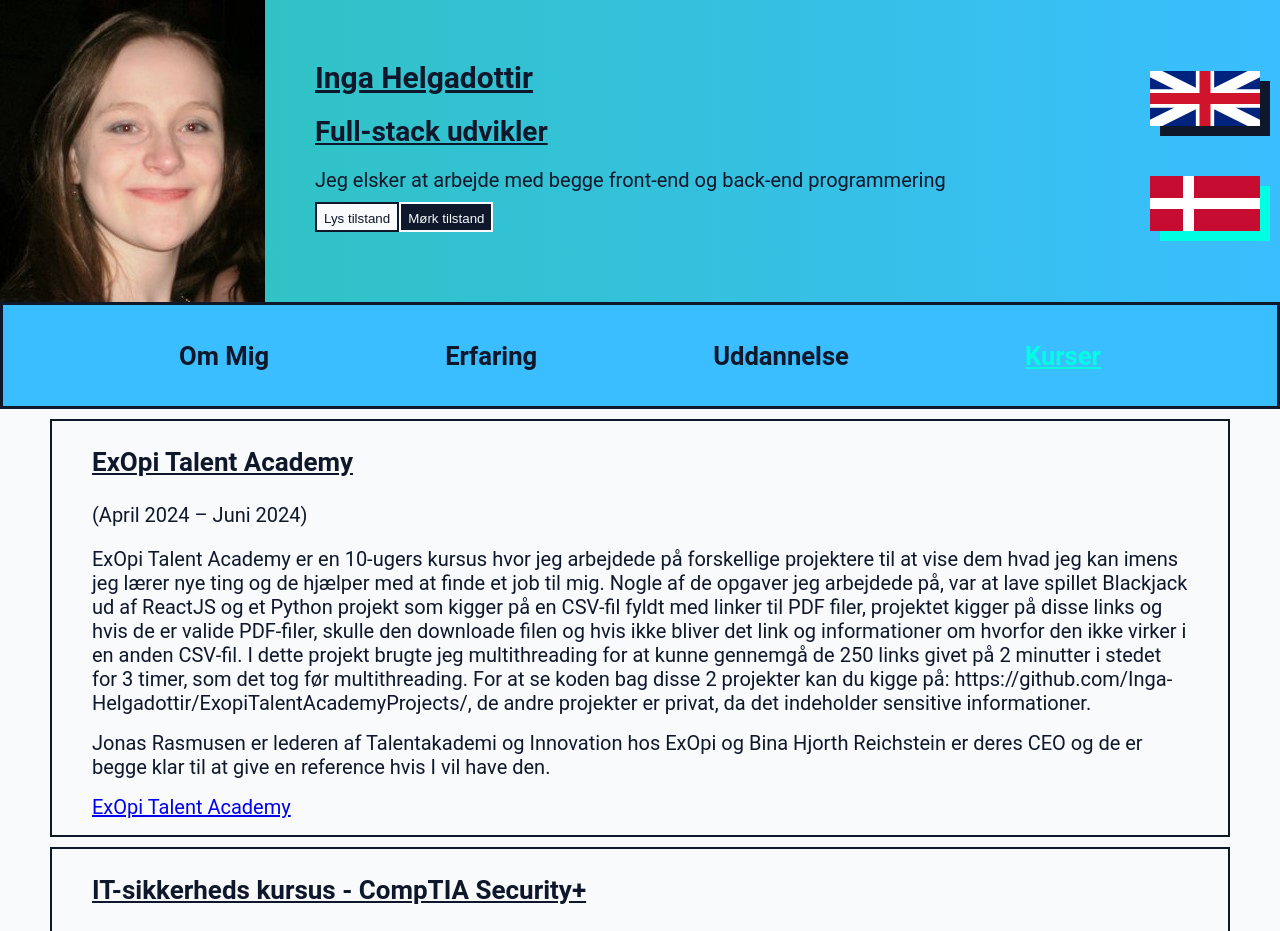
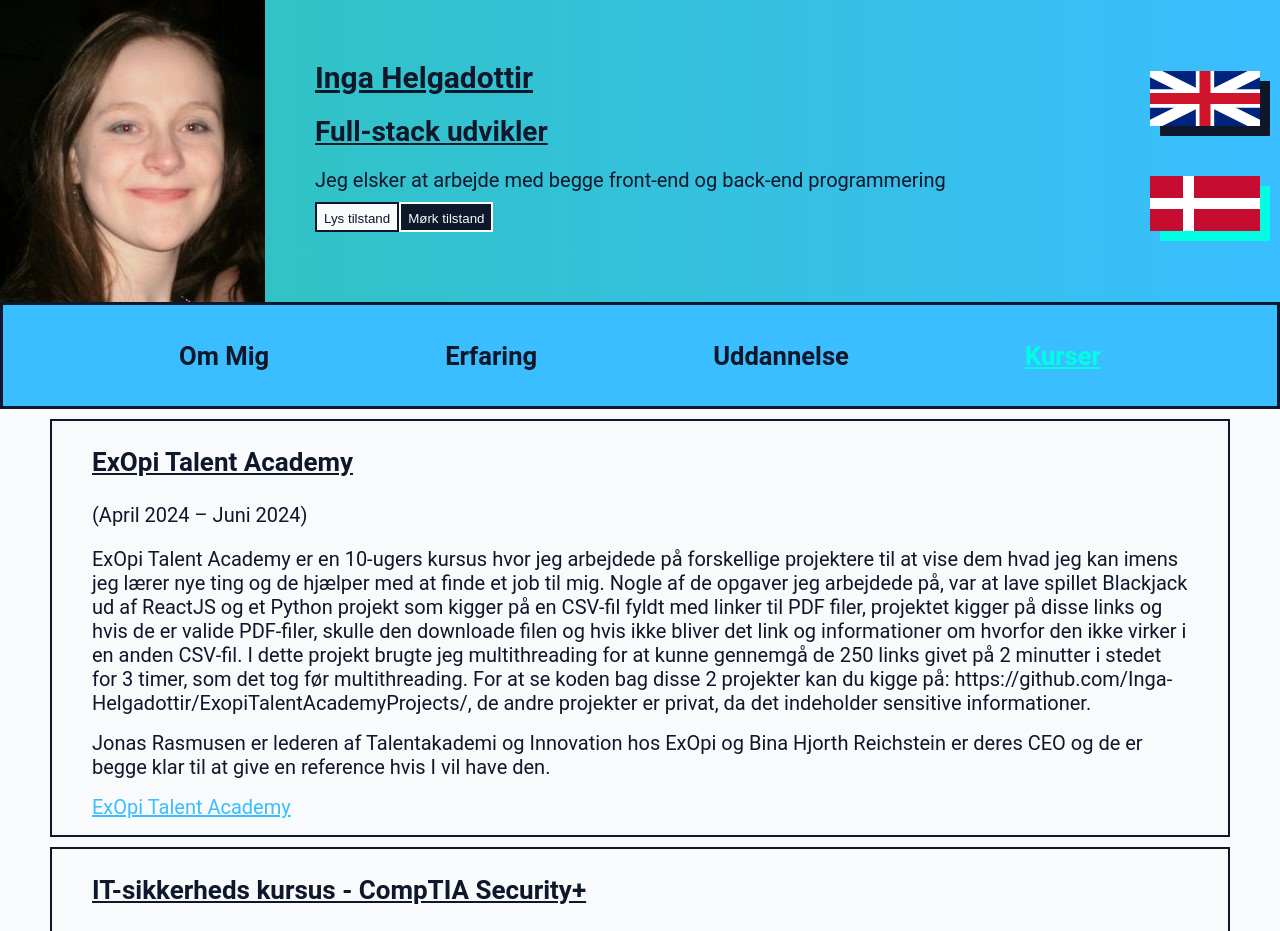
Before and after one commit to Inga-Helgadottir/CodeCV, a React (Create React App) app: page /Courses in a window 1280 px wide. Shown: the top 931 px of the page. Built offline with nearby package versions, Linux system fonts and the light colour scheme.

Commit message:
code clean up

```diff
--- a/src/Styles/App.css
+++ b/src/Styles/App.css
@@ -1,3 +1,7 @@
+html {
+  scroll-behavior: smooth;
+}
+
 body {
   background-color: var(--primaryBackgroundColor);
   margin: 0;
@@ -15,10 +19,10 @@ svg {
   background-color: var(--secondaryBackgroundColor);
 }
 
-.sectionElement a {
+.sectionParagraph a {
   color: var(--sectionLinkColor);
 }
 
-.sectionElement a:hover {
+.sectionParagraph a:hover {
   color: var(--sectionLinkHoverColor);
 }
```
